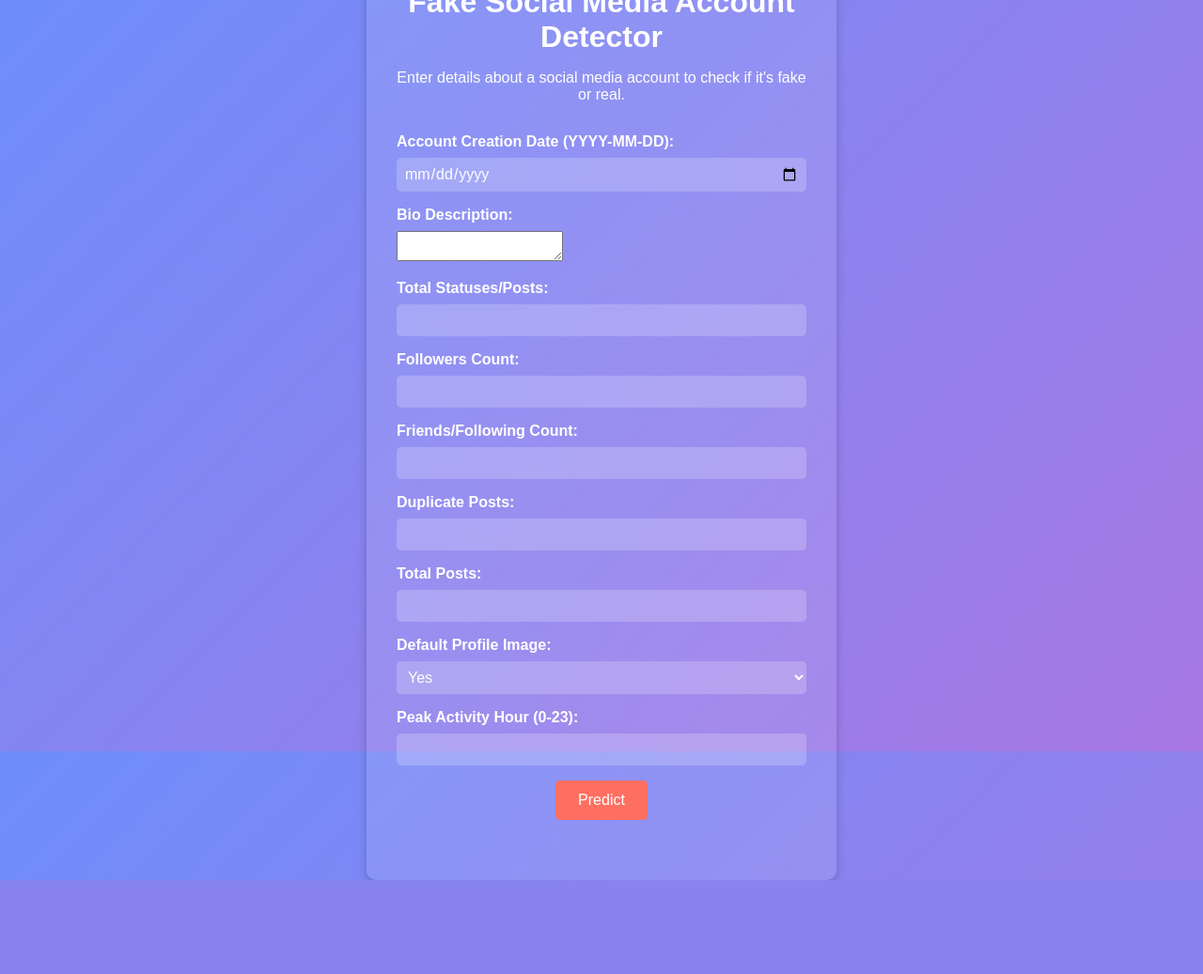
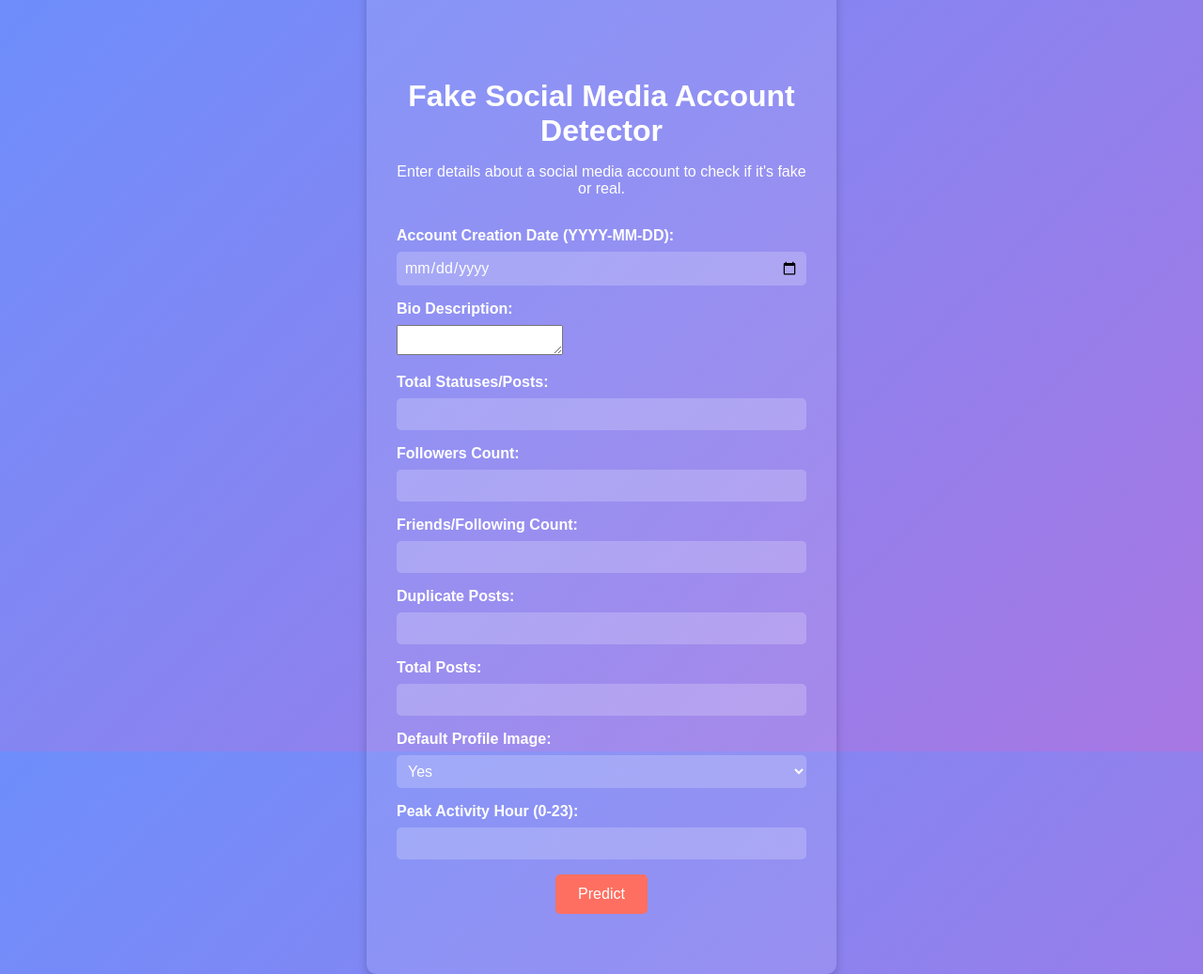
Before and after one commit to AyushYadav76/Fake_Social_Media_Account_Detection, a Flask app: page / in a window 1280 px wide. Shown: the whole page at 94% size. Before the commit the page ends 937 px from the top, so only its background shows below. Run offline with Flask 3, Linux system fonts and the light colour scheme; parts of the project's set-up code (start-up, migrations or seed data) failed here and were passed over.

```diff
--- a/app.py
+++ b/app.py
@@ -34,7 +34,7 @@ def preprocess_user_input(user_input):
 
     # Scale the features using StandardScaler
     # Load the trained scaler
-    scaler = joblib.load('scaler(1).pkl')  # Load the pre-fitted scaler
+    scaler = joblib.load('scaler (1).pkl')  # Load the pre-fitted scaler
     X_scaled = scaler.transform(X)  # Use transform, not fit_transform
 
 
--- a/static/styles.css
+++ b/static/styles.css
@@ -18,7 +18,7 @@
   .container {
     background: rgba(255, 255, 255, 0.1);
     padding: 2rem;
-    padding-top: 120px;
+    padding-top: 320px;
     border-radius: 10px;
     box-shadow: 0 4px 10px rgba(0, 0, 0, 0.2);
     width: 100%;
```
